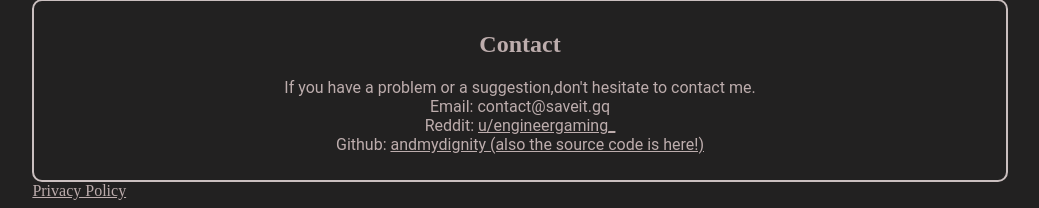
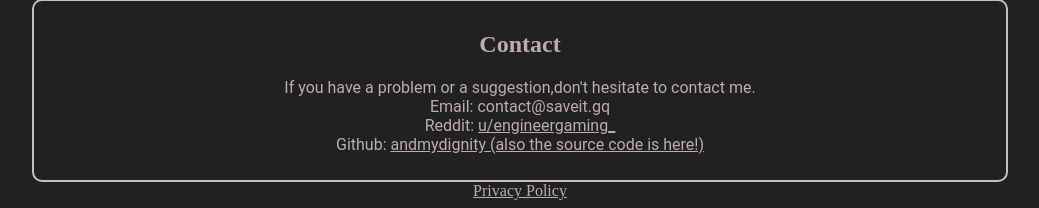
Before and after one commit to andmydignity/_saveit, a Flask app: page / in a window 1280 px wide. Shown: the part 1353-1561 px from the top of the page, without its empty margins (120-1159 px from the left). Run offline with Flask 2, Linux system fonts and the light colour scheme; parts of the project's set-up code (start-up, migrations or seed data) failed here and were passed over; some web fonts are replaced.

Commit message:
im tired of writing these.

```diff
--- a/website/templates/download.html
+++ b/website/templates/download.html
@@ -117,7 +117,7 @@
              <button type="submit" class="download" onclick="window.location.href='/';" >Return to main page</button>
              <p style="text-align: center;vertical-align: middle;display: table; margin-right: auto;margin-left: auto;width: 100%;"">Refresh the page if it still didn't work or the download stopped (sorry about that!).</p>
              <p style="margin-top:70%;text-align: center;">_saveit</p>
-             <a href="https://saveit.gq/privacy">Privacy Policy</a>
+             <a href="https://saveit.gq/privacy" style="text-align: center;vertical-align: middle;display: table; margin-right: auto;margin-left: auto;width: 100%;" >Privacy Policy</a>
             </div>
 
             <meta http-equiv="refresh" content="5; url=/z/{{ l }}" />
--- a/website/templates/hata.html
+++ b/website/templates/hata.html
@@ -82,7 +82,7 @@
         <p >3. Video was on a third party video host that we don't support.(E.g YouTube,RedGifs,Dailymotion..)</p>
         <p >4. Video had a strange resolution. (pretty unlikely)</p>
         <p >5. Post was removed.</p>
-        <p >5. Site had an issue.</p>
+        <p >6. Site had an issue.</p>
         <p >If you think site had an issue,please contact me.</p>
         <button type="submit" class="download" onclick="window.location.href='/';" >Return to main page.</button>
         <p>Link that we tried to download from: {{ id }}</p>
--- a/website/templates/main.html
+++ b/website/templates/main.html
@@ -223,7 +223,7 @@
 
 
                 </div>
-                <a href="https://saveit.gq/privacy">Privacy Policy</a>
+                <a href="https://saveit.gq/privacy" style="text-align: center;vertical-align: middle;display: table; margin-right: auto;margin-left: auto;width: 100%;" >Privacy Policy</a>
 
             </div>
             <div class="right">
```
